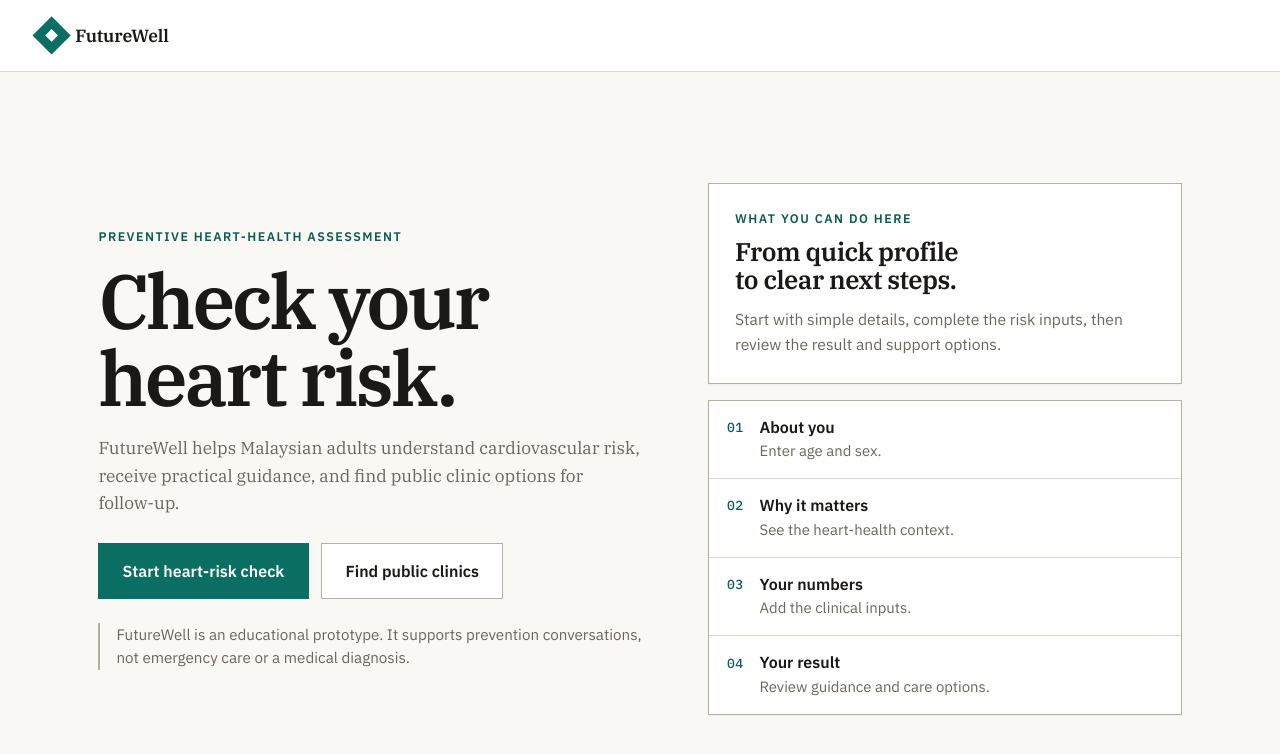
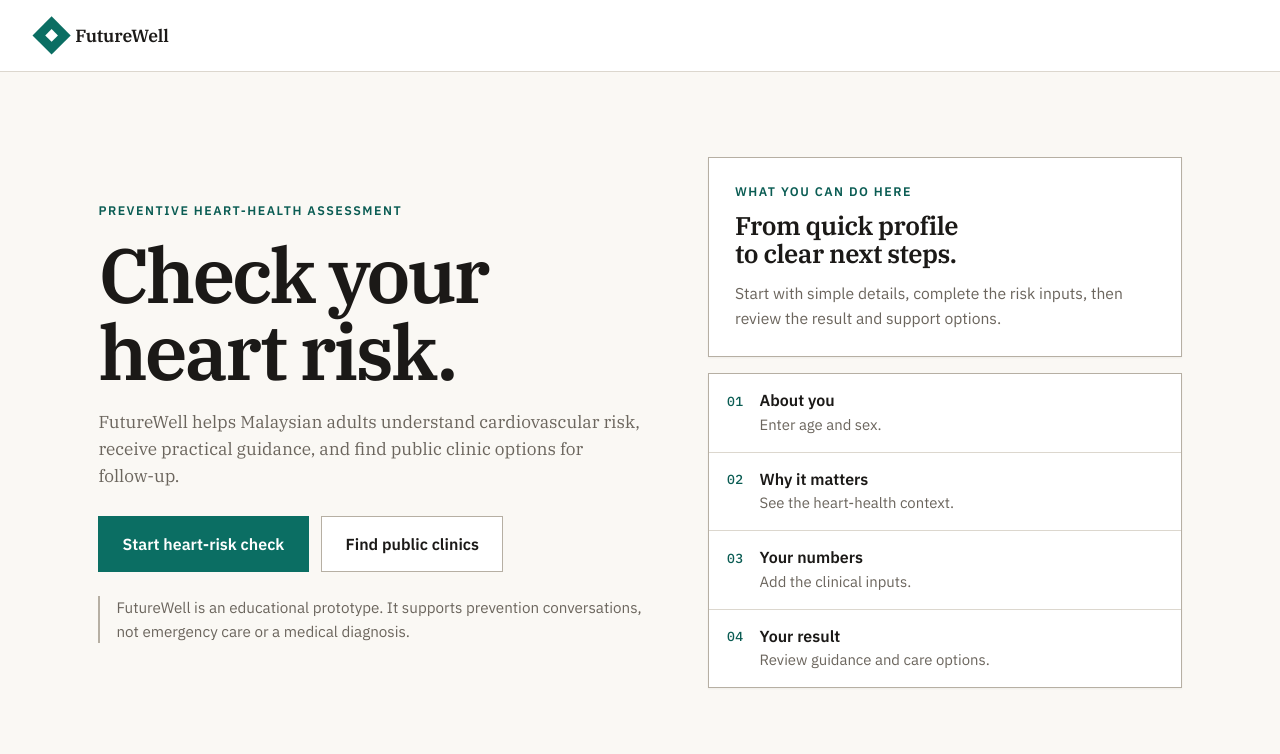
Before and after one commit to ryus0006/futurewell-ui, a React (Vite) app: page / in a window 1280 px wide. Shown: the top 754 px of the page. Built offline with nearby package versions, Linux system fonts and the light colour scheme.

Commit message:
Fit the hero landing to one screenful

```diff
--- a/src/sections/HeroIntro.module.scss
+++ b/src/sections/HeroIntro.module.scss
@@ -3,8 +3,18 @@
   display: grid;
   gap: clamp(1.5rem, 4vw, 3rem);
   grid-template-columns: minmax(0, 0.95fr) minmax(21rem, 0.8fr);
-  min-height: calc(100vh - var(--topbar-height) - 4rem);
-  padding: clamp(2rem, 5vw, 4rem) 0 clamp(2rem, 4vw, 3.5rem);
+  /* One screenful, so the landing needs no scroll to be read in full. The
+     subtraction is the page frame this sits inside: the topbar, `.stage`'s
+     padding above, and the workspace's padding below. Under-subtract and the
+     screen overflows by exactly the difference.
+
+     `svh` rather than `vh` so a mobile browser's collapsing toolbar cannot make
+     it taller than the space actually available. */
+  min-height: calc(100svh - var(--topbar-height) - 6.5rem);
+  /* Light, because `min-height` above supplies the room and `.copy` centres
+     itself in it. Padding on top of that is what pushed this past its own
+     minimum. */
+  padding: clamp(1rem, 2.5vh, 2rem) 0;
 }
 
 .copy {
```
